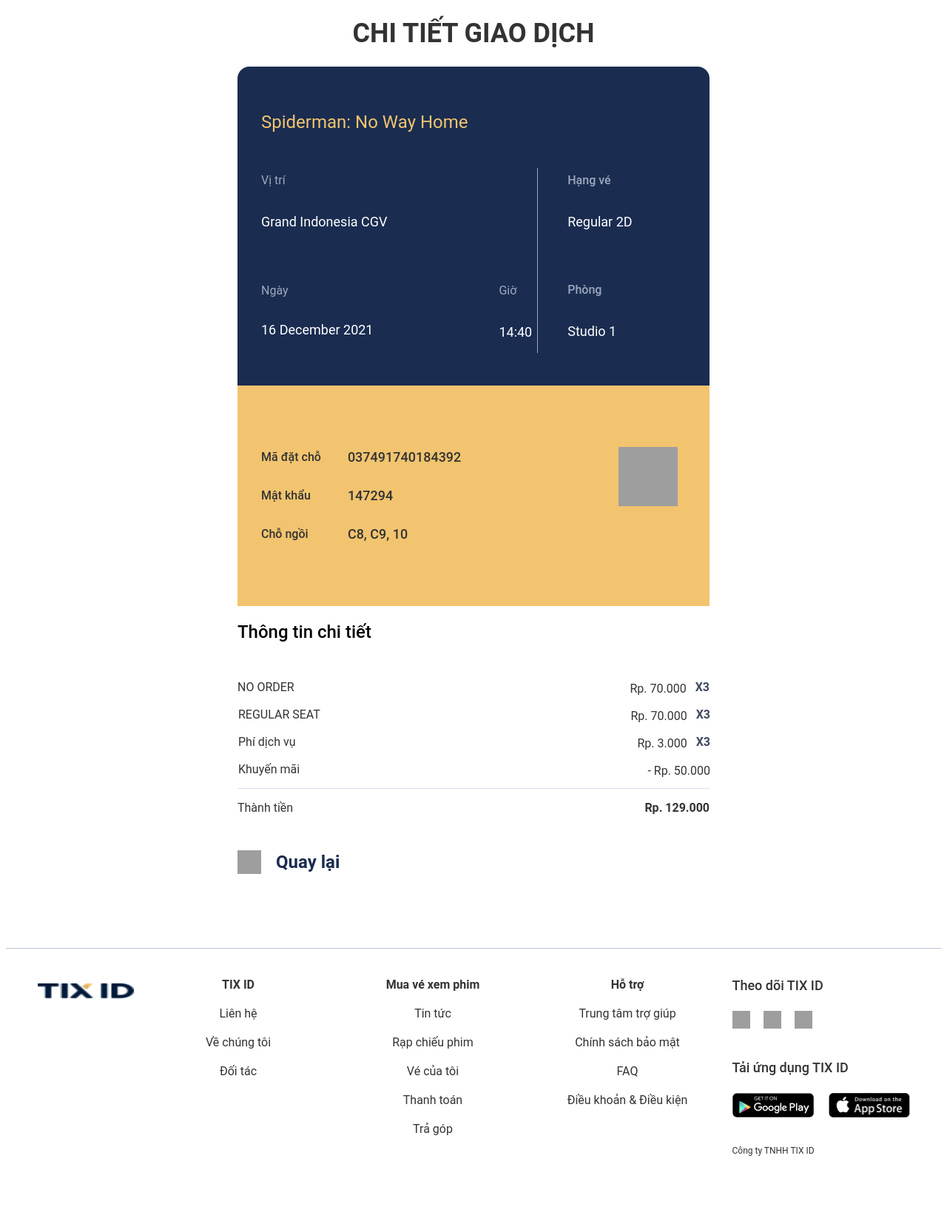
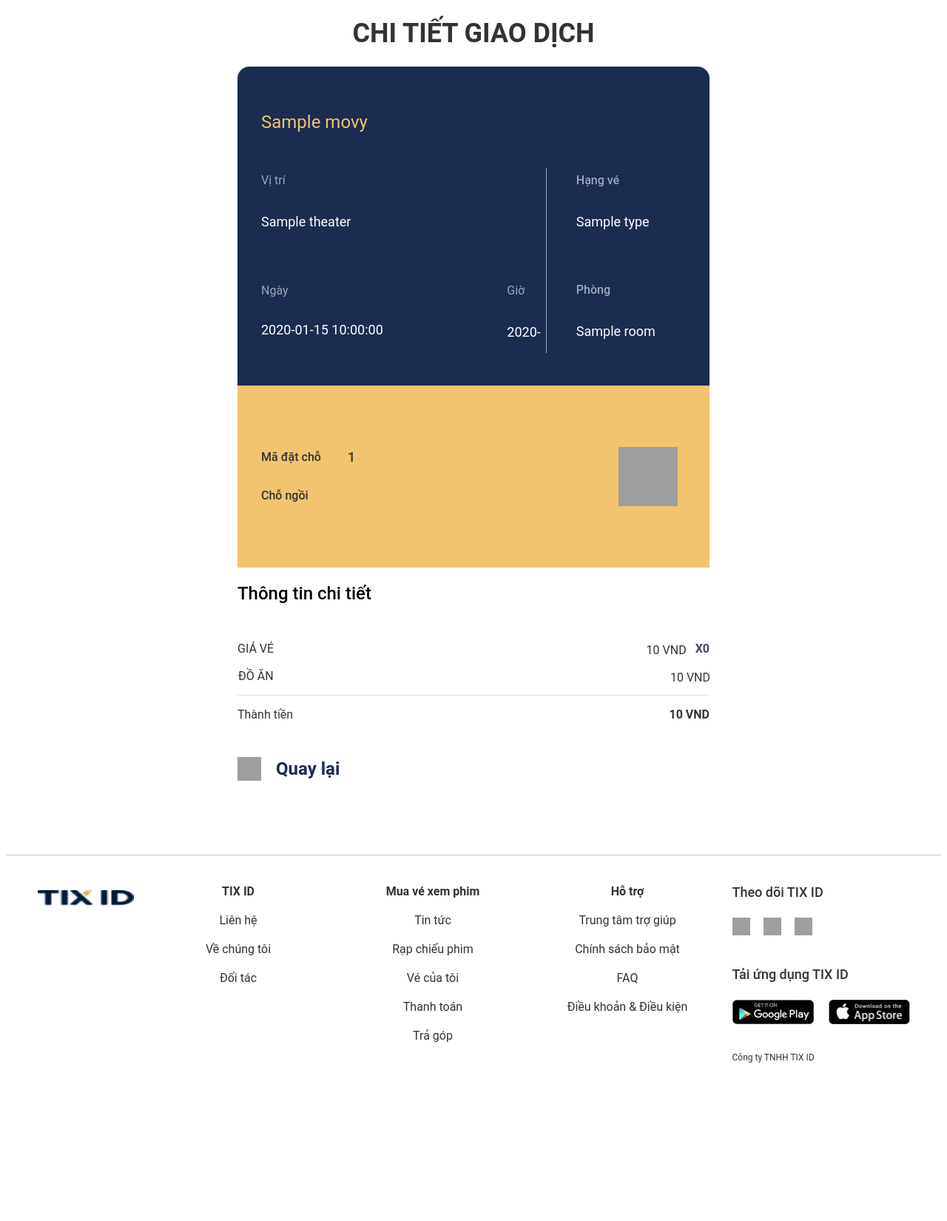
Before and after one commit to ksm-on-the-way/PTUDW_DACK, a PHP site: page /transaction-detail.php in a window 1280 px wide. Shown: the part 88-1738 px from the top of the page at 74% size. After the commit the page ends 1524 px from the top, so only its background shows below. Run offline with PHP 8.4, Linux system fonts and the light colour scheme; tables that the repository leaves empty or names only in its code hold one stand-in row (values such as "Sample post"); grey boxes are pictures that could not be loaded.

Commit message:
push code

```diff
--- a/comingsoon.php
+++ b/comingsoon.php
@@ -70,8 +70,10 @@
 }
 echo '</div>
 </div>';
+if (substr($_SERVER['REQUEST_URI'], 12) == 'comingsoon.php') {
+  include_once "footer.php";
 
-include_once "footer.php";
+}
 
 echo '
 </body>
--- a/payment-success.php
+++ b/payment-success.php
@@ -99,7 +99,7 @@
 </body>
 <script>
 function redirectToTransactionDetail() {
-    window.location.href = "transaction-detail.php"
+    window.location.href = "my-ticket.php"
 }
 </script>
 
--- a/transaction-detail.php
+++ b/transaction-detail.php
@@ -22,7 +22,7 @@
     .ticket-header {
         background-color: #1a2c50;
         z-index: 10;
-            padding: 44px 80px 44px 32px;
+        padding: 44px 65px 44px 32px;
         border-radius: 16px 16px 0px 0px;
         max-width: 100%;
     }
@@ -598,24 +598,73 @@
         text-align: center;
     }
     </style>
-    <h1 class="transaction-detail-header">CHI TIẾT GIAO DỊCH</h1>
-    <div class="ticket">
-        <div class="ticket-header">
+    <?php
+    require_once './db_module.php';
+
+    // Kết nối đến cơ sở dữ liệu
+    $link = null;
+    taoKetNoi($link);
+    $rsv_id = isset($_GET['reservation_id']) ? $_GET['reservation_id'] : 1;
+    $query = "
+    SELECT th.theater_name, m.movie_name, rt.room_type_name, ro.room_name, r.reservation_time, s.start_time, r.reservation_id, se.seat_name, rt.room_price  from reservations r
+    LEFT JOIN shows s ON r.show_id = s.show_id
+    LEFT JOIN movies m ON m.movie_id = s.movie_id
+    LEFT JOIN rooms ro ON ro.room_id = s.room_id
+    LEFT JOIN room_types rt ON ro.room_type_id = rt.room_type_id
+    LEFT JOIN theaters th ON ro.theater_id = th.theater_id
+    LEFT JOIN reservation_details rd ON r.reservation_id = rd.rsv_id
+    LEFT JOIN seats se ON se.seat_id = rd.seat_id
+    WHERE r.reservation_id = $rsv_id
+    ";
+    $result = chayTruyVanTraVeDL($link, $query);
+    $queryFood = "
+    SELECT cod.quantity, cf.price FROM combo_order co
+LEFT JOIN combo_order_details cod ON co.combo_order_id = cod.combo_order_id
+LEFT JOIN combo_food cf ON cf.combo_id = cod.combo_id
+WHERE co.reservation_id = $rsv_id
+    ";
+    $resultFood = chayTruyVanTraVeDL($link, $queryFood);
+    $html = '';
+    if (mysqli_num_rows($result) > 0) {
+        $row = mysqli_fetch_assoc($result);
+        $movie_name = $row['movie_name']; //gán biến theo dữ liệu query
+        $theater_name = $row['theater_name'];
+        $reservation_time = $row['reservation_time'];
+        $start_time = $row['start_time'];
+        $room_name = $row['room_name'];
+        $room_type_name = $row['room_type_name'];
+        $reservation_id = $row['reservation_id'];
+        $seats = [];
+        $totalFoodPrice = 0;
+        $totalPrice = 0;
+        $ticketPrice = $row['room_price'];
+        while ($reservation_rows = mysqli_fetch_assoc($result)) {
+            $seats[] = $reservation_rows['seat_name'];
+            $totalPrice += $reservation_rows['room_price'];
+        }
+        if (mysqli_num_rows($resultFood) > 0) {
+            while ($food_rows = mysqli_fetch_assoc($resultFood)) {
+
+                $totalFoodPrice += $food_rows['price'];
+            }
+            $totalPrice += $totalFoodPrice;
+        }
+        $html = '<div class="ticket-header">
         <div class="ticket-info">
             <div class="movie-details">
                 <div class="movie-info">
                     <div class="movie-title-container">
-                            <h1 class="movie-title">Spiderman: No Way Home</h1>
+                        <h1 class="movie-title">' . $movie_name . '</h1>
                         <p class="location-label">Vị trí</p>
-                            <p class="location">Grand Indonesia CGV</p>
+                        <p class="location">' . $theater_name . '</p>
                         <div class="date-time-info">
                             <div class="date-container">
                                 <p class="date-label">Ngày</p>
-                                    <p class="date">16 December 2021</p>
+                                <p class="date">' . $reservation_time . '</p>
                             </div>
                             <div class="time-container">
                                 <p class="time-label">Giờ</p>
-                                    <p class="time">14:40</p>
+                                <p class="time">' . substr($start_time, 0, 5) . '</p>
                             </div>
                         </div>
                     </div>
@@ -625,9 +674,9 @@
             <div class="ticket-class-info">
                 <div class="ticket-class-details">
                     <p class="ticket-class-label">Hạng vé</p>
-                        <p class="ticket-class">Regular 2D</p>
+                    <p class="ticket-class">' . $room_type_name . '</p>
                     <p class="studio-label">Phòng</p>
-                        <p class="studio">Studio 1</p>
+                    <p class="studio">' . $room_name . '</p>
                 </div>
             </div>
         </div>
@@ -638,18 +687,17 @@
                     <div class="booking-info">
                         <div class="booking-labels">
                             <p class="booking-code-label">Mã đặt chỗ</p>
-                            <p class="password-label">Mật khẩu</p>
                             <p class="seat-label">Chỗ ngồi</p>
                         </div>
                         <div class="booking-values">
-                            <p class="booking-code">037491740184392</p>
-                            <p class="password">147294</p>
-                            <p class="seat">C8, C9, 10</p>
+                            <p class="booking-code">' . $reservation_id . '</p>
+                            <p class="seat">' . implode(', ', $seats) . '</p>
                         </div>
                     </div>
                 </div>
                 <div class="qr-code-container">
-                    <img src="https://cdn.builder.io/api/v1/image/assets/TEMP/95336c6984e73b5c71ab8a9d67da8b1016f21bd0fc143b7244a7fd49dba87c24?apiKey=a7b5919b608d4a8d87d14c0f93c1c4bc&" alt="QR code for ticket" class="qr-code" />
+                    <img src="https://cdn.builder.io/api/v1/image/assets/TEMP/95336c6984e73b5c71ab8a9d67da8b1016f21bd0fc143b7244a7fd49dba87c24?apiKey=a7b59"
+                        19b608d4a8d87d14c0f93c1c4bc&" alt="QR code for ticket" class="qr-code" />
                 </div>
             </div>
         </div>
@@ -657,46 +705,43 @@
         <h2 class="purchase-details__title">Thông tin chi tiết</h2>
 
         <div class="order-number">
-                <div class="order-number__label">NO ORDER</div>
+            <div class="order-number__label">GIÁ VÉ</div>
             <div class="order-number__details">
-                    <div class="order-number__price">Rp. 70.000</div>
-                    <div class="order-number__quantity">X3</div>
+                <div class="order-number__price">' . $ticketPrice . ' VND</div>
+                <div class="order-number__quantity">X' . count($seats) . '</div>
             </div>
         </div>
 
         <div class="seat-type">
-                <div class="seat-type__label">REGULAR SEAT</div>
+            <div class="seat-type__label">ĐỒ ĂN</div>
             <div class="seat-type__details">
-                    <div class="seat-type__price">Rp. 70.000</div>
-                    <div class="seat-type__quantity">X3</div>
+                <div class="seat-type__price">' . $totalFoodPrice . ' VND</div>
             </div>
         </div>
 
-            <div class="service-fee">
-                <div class="service-fee__label">Phí dịch vụ</div>
-                <div class="service-fee__details">
-                    <div class="service-fee__price">Rp. 3.000</div>
-                    <div class="service-fee__quantity">X3</div>
-                </div>
-            </div>
-
-            <div class="promo">
-                <div class="promo__label">Khuyến mãi</div>
-                <div class="promo__discount">- Rp. 50.000</div>
-            </div>
 
         <div class="divider-purchase-detail"></div>
 
         <div class="total-payment">
             <div class="total-payment__label">Thành tiền</div>
-                <div class="total-payment__amount">Rp. 129.000</div>
+            <div class="total-payment__amount">' . $totalPrice . ' VND</div>
         </div>
 
         <div class="back-button">
-                <img src="https://cdn.builder.io/api/v1/image/assets/TEMP/8defa1d0c0d2b0c48d57096c1cf569b9d3e95cf373eb8bb8255570a6043b56ed?apiKey=a7b5919b608d4a8d87d14c0f93c1c4bc&" alt="" class="back-button__icon" />
+            <img src="https://cdn.builder.io/api/v1/image/assets/TEMP/8defa1d0c0d2b0c48d57096c1cf569b9d3e95cf373eb8bb8255570a6043b56ed?apiKey=a7b5919b608d4a8d87d14c0f93c1c4bc&"
+                alt="" class="back-button__icon" />
             <div class="back-button__text" onclick="Back()">Quay lại</div>
         </div>
     </div>
+    ';
+    }
+    giaiPhongBoNho($link, $result)
+        ?>
+    <h1 class="transaction-detail-header">CHI TIẾT GIAO DỊCH</h1>
+    <div class="ticket">
+        <?php echo $html; ?>
+
+
     </div>
 
 
@@ -708,4 +753,5 @@
     history.back();
 }
 </script>
+
 </html>
```
Also changed, not shown: confirm-payment.php (+17 -3 lines), my-ticket.php (+32 -10 lines). Lines whose indentation alone changed are shown as unchanged.
